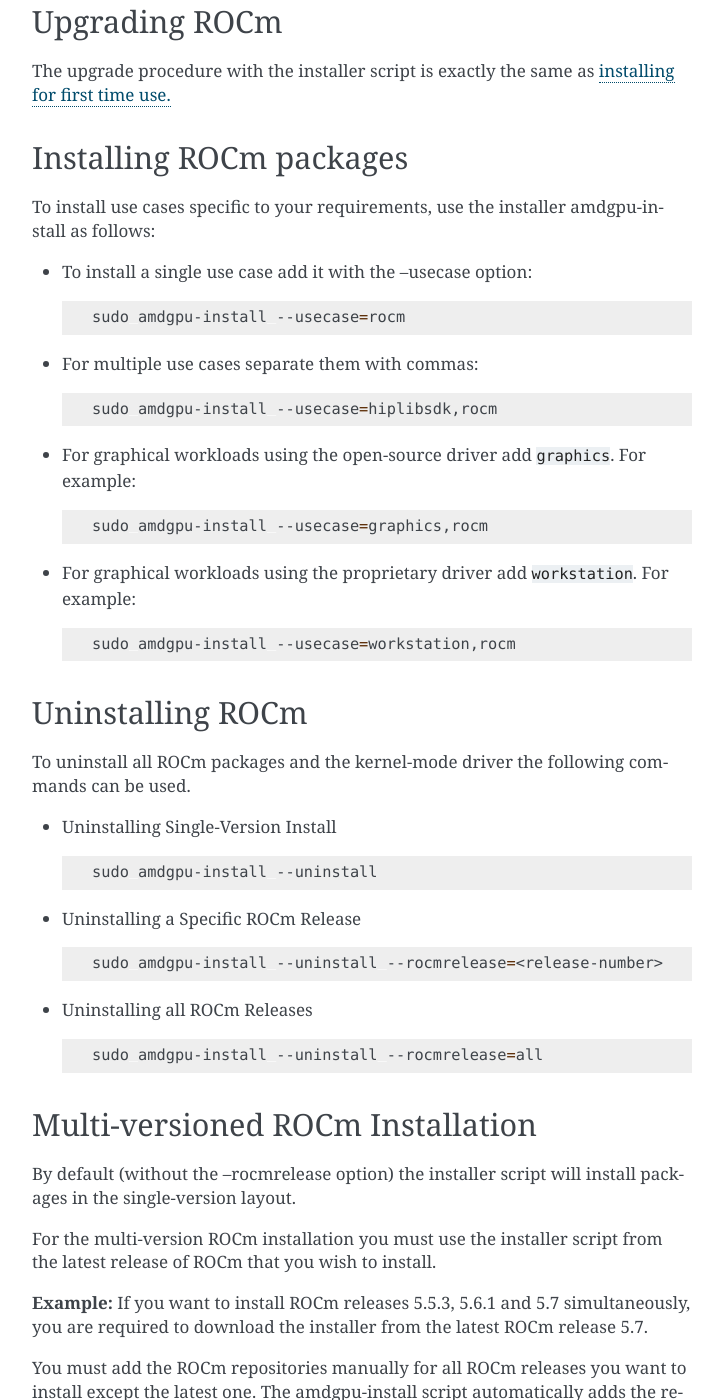
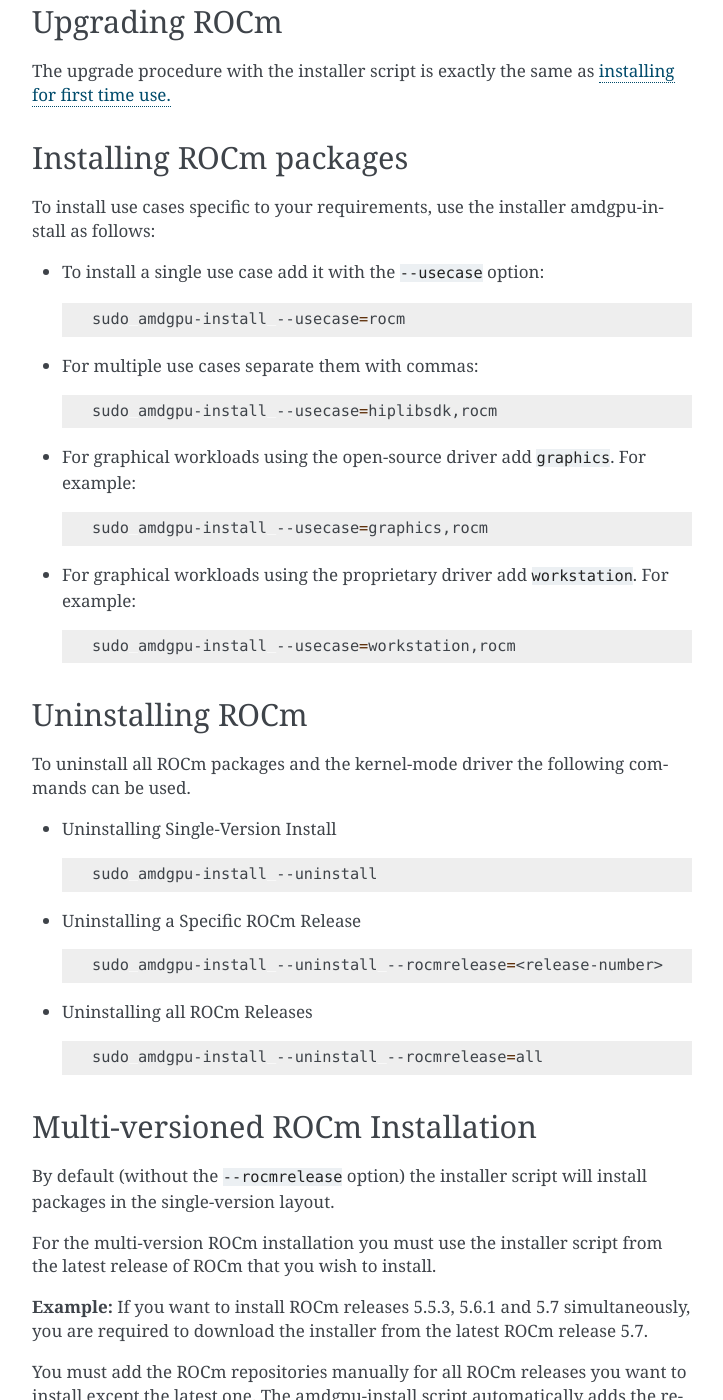
Before and after one commit to ROCm/rocm-install-on-linux, a Sphinx documentation site: the page built from docs/how-to/amdgpu-install.rst, in a window 1280 px wide and 1400 px high, scrolled down 2021 px. Shown: the whole window, without its empty margins (388-1111 px from the left). Built offline with Sphinx 7.4.7, drawn with Linux system fonts in a browser that asks for light colours; part of the change alters nothing that is shown.

```diff
--- a/docs/how-to/amdgpu-install.rst
+++ b/docs/how-to/amdgpu-install.rst
@@ -130,7 +130,7 @@ Installing ROCm packages
 To install use cases specific to your requirements, use the installer
 amdgpu-install as follows:
 
-- To install a single use case add it with the --usecase option:
+- To install a single use case add it with the :code:`--usecase` option:
 
   .. code-block:: bash
 
@@ -184,7 +184,7 @@ can be used.
 Multi-versioned ROCm Installation
 =================================================
 
-By default (without the --rocmrelease option) the installer script will install
+By default (without the :code:`--rocmrelease` option) the installer script will install
 packages in the single-version layout.
 
 For the multi-version ROCm installation you must use the installer script from
```
